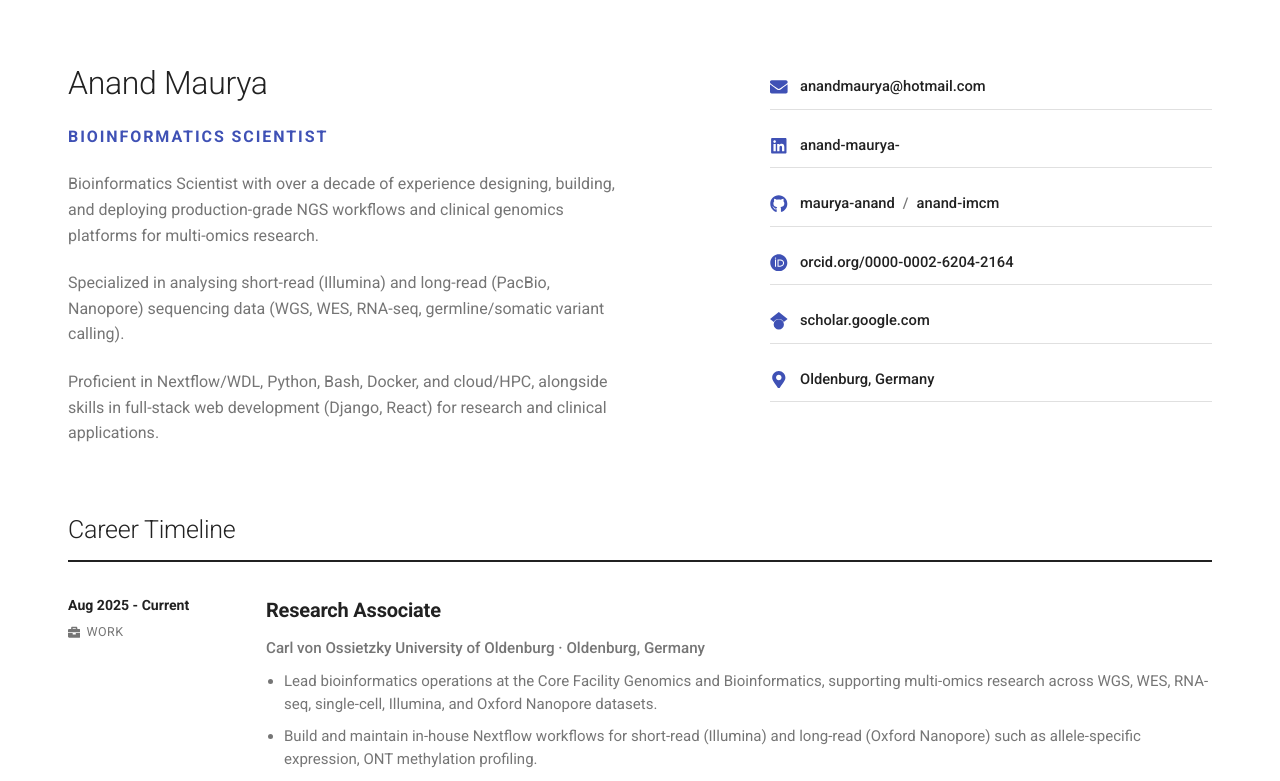
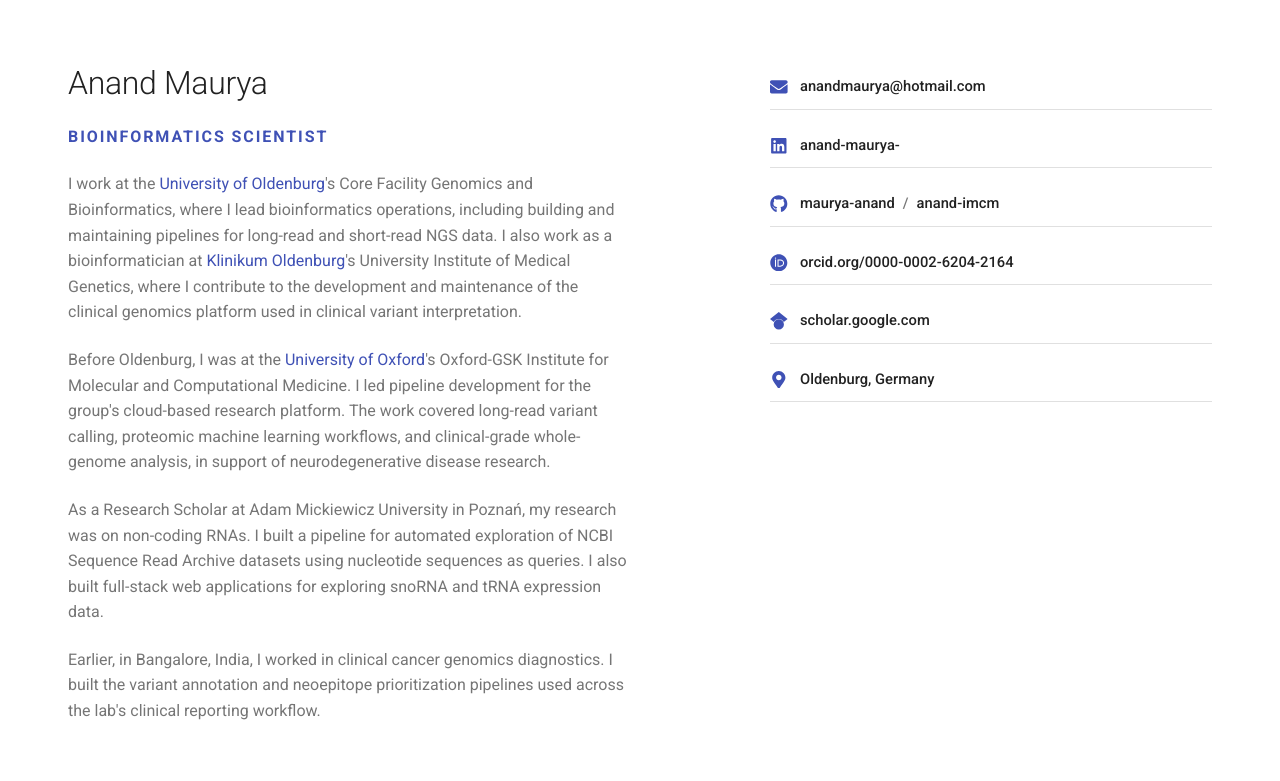
Before and after one commit to maurya-anand/maurya-anand.github.io, a React (Vite) app: page / in a window 1280 px wide. Shown: the top 781 px of the page. Built offline with nearby package versions, Linux system fonts and the light colour scheme.

Commit message:
updated the header summary with clear links to other profiles

```diff
--- a/src/components/Header.jsx
+++ b/src/components/Header.jsx
@@ -14,19 +14,57 @@ const Header = () => (
       <h1 className="header-name">Anand Maurya</h1>
       <span className="header-title">Bioinformatics Scientist</span>
       <p className="header-summary">
-        Bioinformatics Scientist with over a decade of experience designing,
-        building, and deploying production-grade NGS workflows and clinical
-        genomics platforms for multi-omics research.
+        I work at the{" "}
+        <a
+          href="https://uol.de/anand-maurya"
+          target="_blank"
+          rel="noopener noreferrer"
+        >
+          University of Oldenburg
+        </a>
+        's Core Facility Genomics and Bioinformatics, where I lead
+        bioinformatics operations, including building and
+        maintaining pipelines for long-read and short-read NGS data. I also
+        work as a bioinformatician at{" "}
+        <a
+          href="https://www.klinikum-oldenburg.de/genetik"
+          target="_blank"
+          rel="noopener noreferrer"
+        >
+          Klinikum Oldenburg
+        </a>
+        's University Institute of Medical Genetics, where I contribute to
+        the development and maintenance of the
+        clinical genomics platform used in clinical variant interpretation.
       </p>
       <p className="header-summary">
-        Specialized in analysing short-read (Illumina) and long-read (PacBio,
-        Nanopore) sequencing data (WGS, WES, RNA-seq, germline/somatic variant
-        calling).
+        Before Oldenburg, I was at the{" "}
+        <a
+          href="https://www.imcm.ox.ac.uk/about/team/anand-maurya"
+          target="_blank"
+          rel="noopener noreferrer"
+        >
+          University of Oxford
+        </a>
+        's Oxford-GSK Institute for Molecular and Computational Medicine. I
+        led pipeline development for the group's cloud-based research
+        platform. The work covered
+        long-read variant calling, proteomic machine learning workflows, and
+        clinical-grade whole-genome analysis, in support of neurodegenerative
+        disease research.
       </p>
       <p className="header-summary">
-        Proficient in Nextflow/WDL, Python, Bash, Docker, and cloud/HPC,
-        alongside skills in full-stack web development (Django, React) for
-        research and clinical applications.
+        As a Research Scholar at Adam Mickiewicz University in Poznań, my research
+        was on non-coding RNAs. I built a pipeline for automated exploration
+        of NCBI Sequence Read Archive datasets using nucleotide sequences as
+        queries. I also built full-stack web applications for exploring
+        snoRNA and tRNA expression data.
+      </p>
+      <p className="header-summary">
+        Earlier, in Bangalore, India, I worked in clinical cancer genomics
+        diagnostics. I built the variant annotation and neoepitope
+        prioritization pipelines used across the lab's clinical reporting
+        workflow.
       </p>
     </div>
     <div className="header-contact">
```
